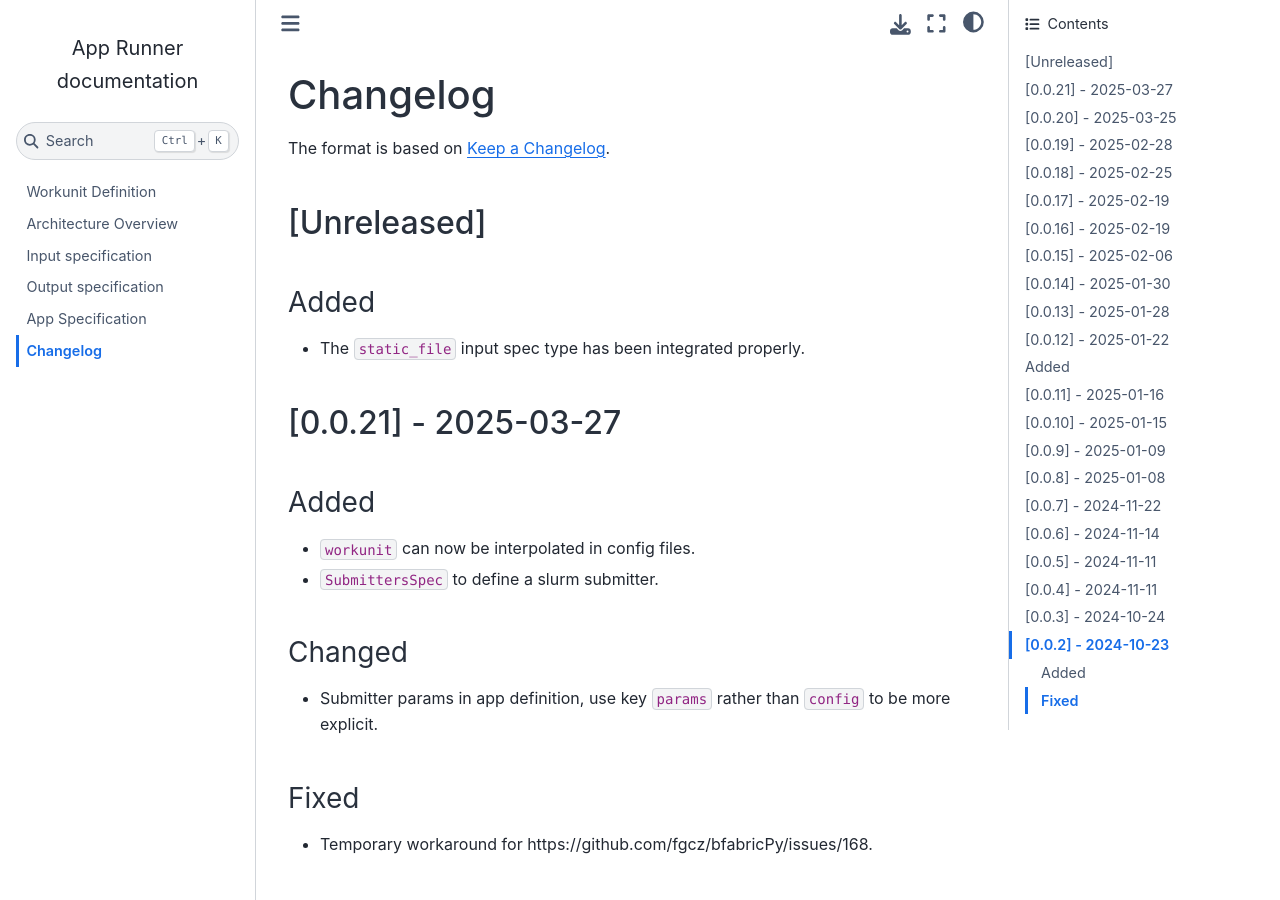
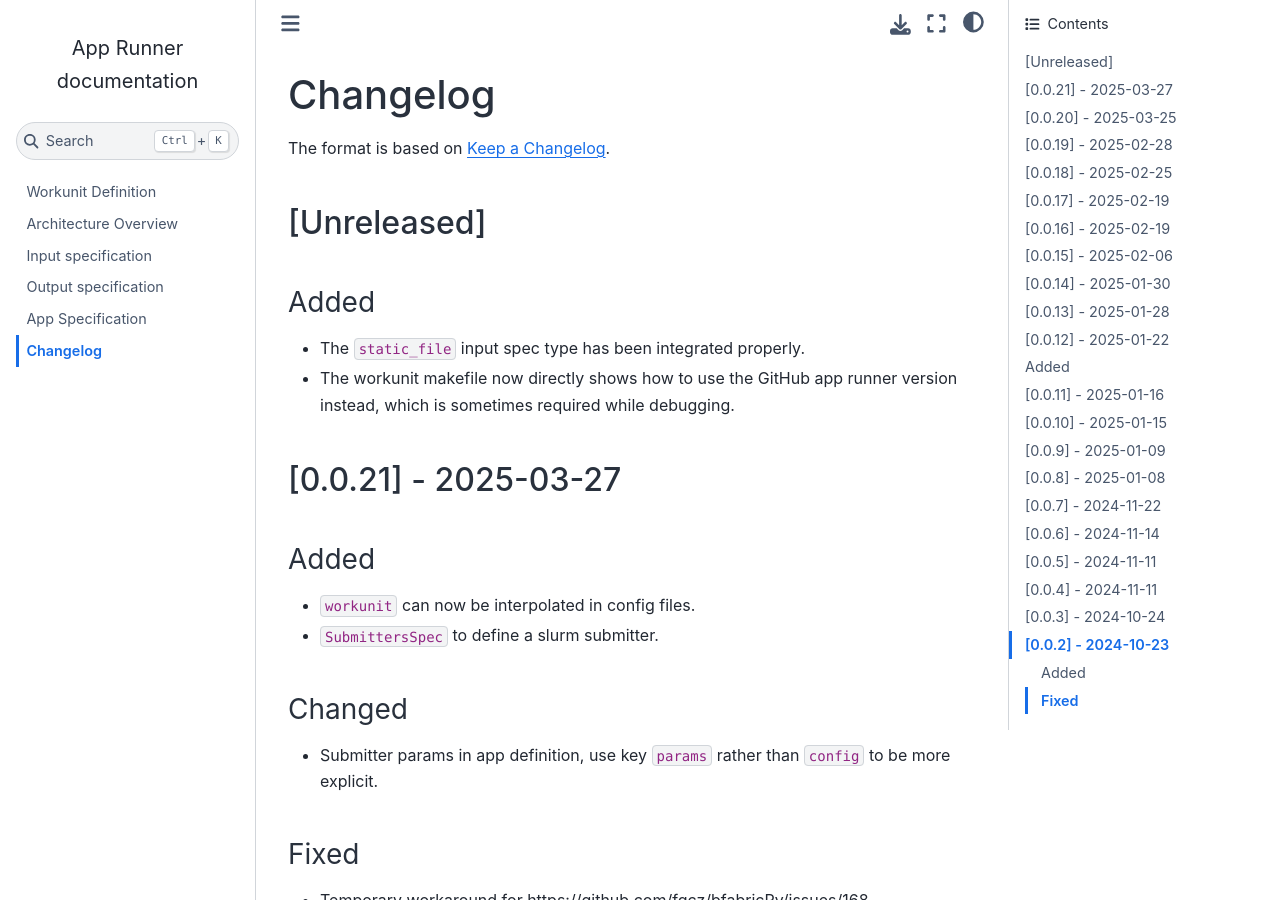
Before and after one commit to fgcz/bfabricPy, a Sphinx documentation site: the page built from bfabric_app_runner/docs/changelog.md, in a window 1280 px wide and 900 px high. Built offline with Sphinx 7.4.7 and the Sphinx Book theme 1.1.4, drawn with Linux system fonts in a browser that asks for light colours.

Commit message:
make: show how to use github app runner version

```diff
--- a/bfabric_app_runner/docs/changelog.md
+++ b/bfabric_app_runner/docs/changelog.md
@@ -7,6 +7,8 @@ The format is based on [Keep a Changelog](https://keepachangelog.com/en/1.1.0/).
 ### Added
 
 - The `static_file` input spec type has been integrated properly.
+- The workunit makefile now directly shows how to use the GitHub app runner version instead, which is sometimes required
+    while debugging.
 
 ## \[0.0.21\] - 2025-03-27
 
```
Also changed, not shown: 1 other file.
